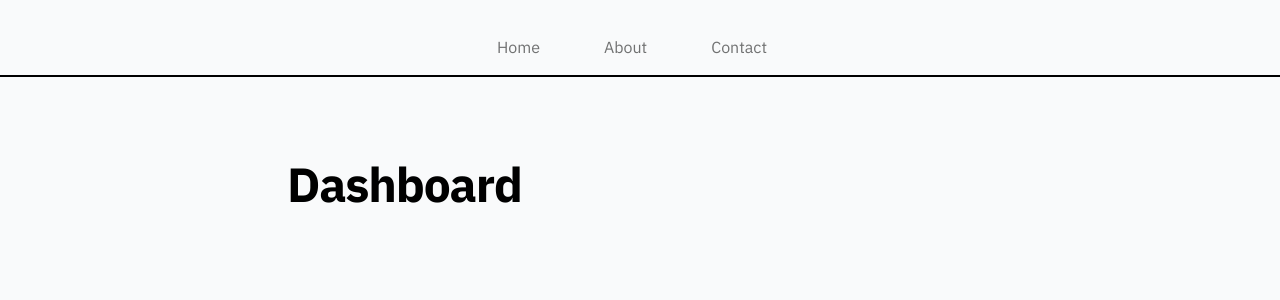
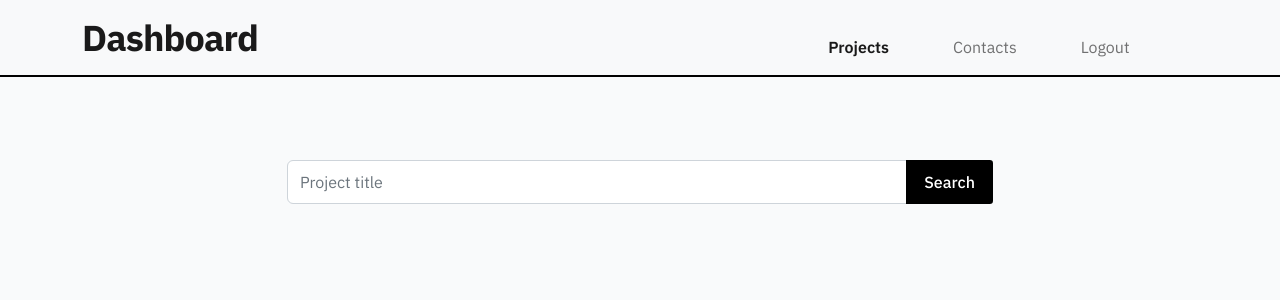
Before and after one commit to joisemp/portfolio, a Django app: page /accounts/dashboard/ in a window 1280 px wide. Shown: the top 300 px of the page. Run offline with Django 3.2, Linux system fonts and the light colour scheme; data that the repository does not hold is empty; some libraries are stand-ins or nearby versions; some web fonts are replaced.

Commit message:
Added custom navbar for dashboard
- Created navbar block in base.html
- Set navbar.html as default navbar
- Added new navbar for dashboard
- Designed simple search bar in dashboard.html

```diff
--- a/accounts/templates/accounts/dashboard.html
+++ b/accounts/templates/accounts/dashboard.html
@@ -4,18 +4,25 @@
 
 {% block title %}Dashboard{% endblock title %}
 
+{% block navbar %}{% include 'admin_nav.html' %}{% endblock navbar %}
+
 {% block stylesheet %} <link rel="stylesheet" href="{% static 'projects/project-list/style.css' %}"> {% endblock %}
 
 {% block content %}
 
-<h1 class="heading">Dashboard</h1>
+<section id="project-list">
 
-<div class="row row-cols-1 row-cols-md-2 g-4" id="project-list">
+  <div class="input-group mb-5">
+    <input type="text" class="form-control shadow-none" placeholder="Project title" aria-label="Project title" aria-describedby="button-addon2">
+    <button class="btn primary-btn" type="button" id="button-addon2">Search</button>
+  </div>
+
+  <div class="row row-cols-1 row-cols-md-2 g-4">
     {% for project in projects %}
 
     <div class="col">
         <div class="card h-100">
-          <img src="https://images.pexels.com/photos/12576758/pexels-photo-12576758.jpeg?auto=compress&cs=tinysrgb&w=1260&h=750&dpr=1" class="card-img-top" alt="...">
+          <img src="{{project.image.url}}" class="card-img-top" alt="...">
           <div class="card-body">
             <h5 class="card-title">{{project.title}}</h5>
             <p class="card-text"><b>Project type : </b>{{project.project_type}}</p>
@@ -27,5 +34,6 @@
 
     {% endfor %}
 </div>
+</section>
 
 {% endblock content %}
--- /dev/null
+++ b/templates/admin_nav.html
@@ -0,0 +1,33 @@
+{% load static %}
+
+{% block stylesheet %}
+<link rel="stylesheet" href="{% static 'navbar/navbar.css' %}"> {% endblock %}
+
+<nav class="navbar bg-light fixed-top navbar-expand-md">
+    <div class="container-md">
+        <a class="navbar-brand heading-md" href="#"><b>Dashboard</b></a>
+        <button class="navbar-toggler" type="button" data-bs-toggle="offcanvas" data-bs-target="#offcanvasNavbar"
+            aria-controls="offcanvasNavbar">
+            <span class="navbar-toggler-icon"></span>
+        </button>
+        <div class="offcanvas offcanvas-end" tabindex="-1" id="offcanvasNavbar" aria-labelledby="offcanvasNavbarLabel">
+            <div class="offcanvas-header">
+                <h5 class="offcanvas-title" id="offcanvasNavbarLabel"><b>Dashboard</b></h5>
+                <button type="button" class="btn-close" data-bs-dismiss="offcanvas" aria-label="Close"></button>
+            </div>
+            <div class="offcanvas-body">
+                <ul class="navbar-nav justify-content-end flex-grow-1 pe-3">
+                    <li class="nav-item">
+                        <a class="nav-link active" aria-current="page" href="#">Projects</a>
+                    </li>
+                    <li class="nav-item">
+                        <a class="nav-link" href="#">Contacts</a>
+                    </li>
+                    <li class="nav-item">
+                        <a class="nav-link" href="#">Logout<i class="fa-solid fa-arrow-right-from-bracket ps-2"></i></a>
+                    </li>
+                </ul>
+            </div>
+        </div>
+    </div>
+</nav>
--- a/templates/base.html
+++ b/templates/base.html
@@ -20,7 +20,7 @@
 </head>
 
 <body>
-    {% include 'navbar.html' %}
+    {% block navbar %}{% include 'navbar.html' %}{% endblock navbar %}
     <div class="container">
         {% block content %}{% endblock %}
     </div>
```
